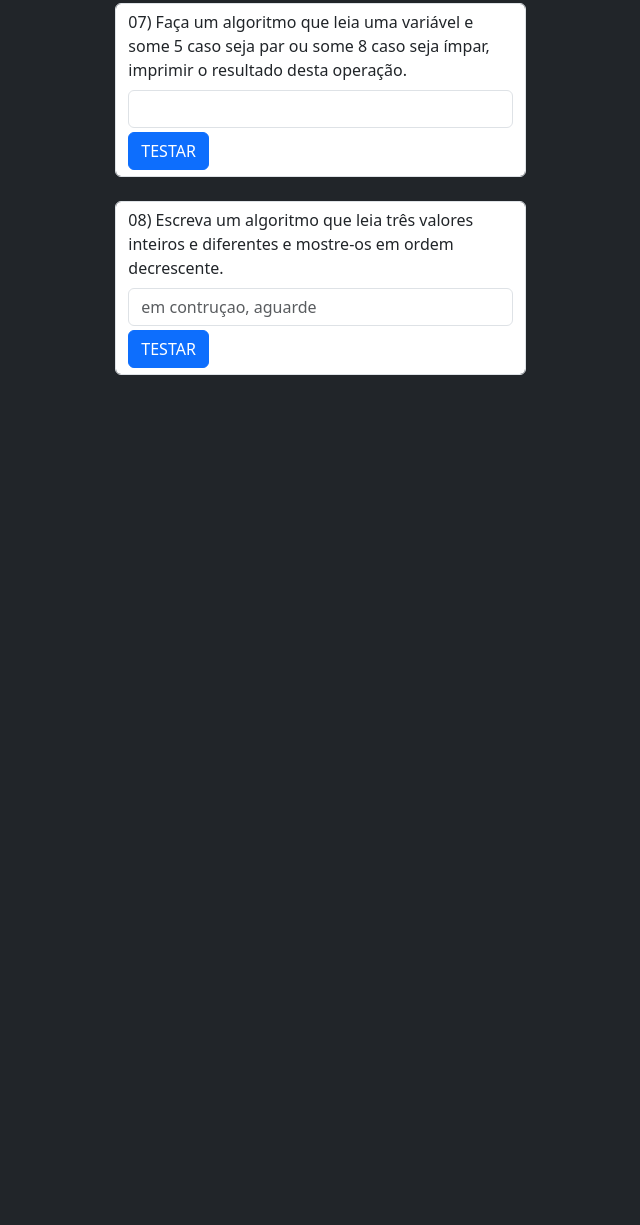
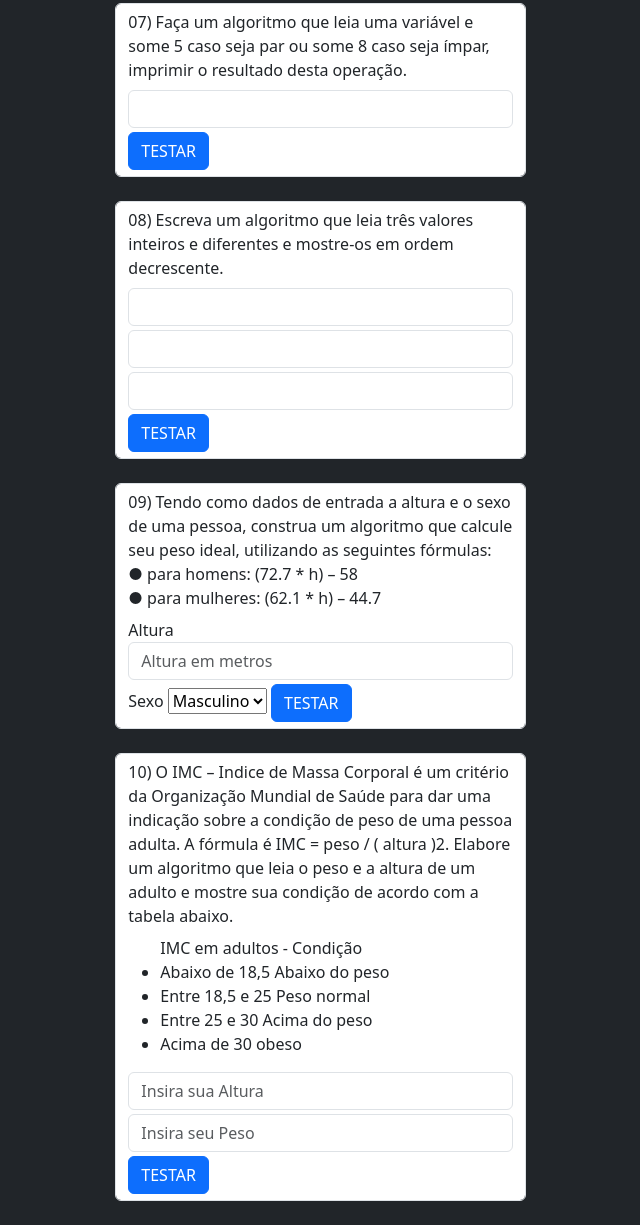
Before and after one commit to Samkuran/Logica_de_programacao, a plain HTML site: page index.html in a window 1280 px wide. Shown: the part 1621-2846 px from the top of the page, without its empty margins (102-742 px from the left). Before the commit the page ends 2020 px from the top, so only its background shows below. Drawn offline with nearby package versions, Linux system fonts and the light colour scheme.

Commit message:
finalizado algoritmos condicionais

```diff
--- a/eventos.js
+++ b/eventos.js
@@ -83,6 +83,61 @@ function ac_07() {
     }
 }
 
+function ac_08(){
+
+    let a = document.getElementById("ac08a").value;
+    let b = document.getElementById("ac08b").value;
+    let c = document.getElementById("ac08c").value;
+    let number = [`${a}`, `${b}`, `${c}`];
+
+    let numberDesc = number.sort(function(a, b) {
+        return b - a;
+    });
+
+    if (a != b && b != c ){
+
+        alert ("Seus numeros são " + numberDesc);
+
+    } else {
+        alert (`Tente números diferentes`);
+    }
+}
+
+function ac_09() {
+    let sexo = document.getElementById("sexoac09");
+    let altura = parseFloat(document.getElementById("ac09").value.replace(",", "."));
+
+    if (Number.isNaN(altura)) {
+        alert ("Altura inválida. Por favor digite um número válido.");
+      } else if (sexo.value == "masculino"){
+        let peso = (altura * 72.7) - 58
+        alert (`Seu peso ideal é ${peso.toFixed(2)} Kg`);
+    } else if (sexo.value == "feminino") {
+        let peso = (altura * 62.1) - 44.7
+        alert (`Seu peso ideal é ${peso.toFixed(2)} Kg`);
+    }
+}
+
+function ac_10(){
+    let altura =  parseFloat(document.getElementById("ac10a").value.replace(",", "."));
+    let peso =  parseFloat(document.getElementById("ac10b").value.replace(",", "."));
+    let imc = peso / (altura*altura)
+
+    if (Number.isNaN(altura)) {
+        alert ("Altura inválida. Por favor digite um número válido.");
+    } else if (Number.isNaN(peso)) {
+        alert ("Peso inválido. Por favor digite um número válido.");
+    } else if (imc <= 18.5){
+        alert(`Voce está Abaixo do peso.`);
+    } else if (imc > 18.5 && imc < 25){
+        alert(`Voce está com Peso normal.`);
+    } else if (imc >= 25 && imc <= 30){
+        alert(`Voce está Acima do peso.`);
+    } else {
+        alert(`Voce está Obeso.`);
+    }
+}
+
 //ALGORITMOS REPETIÇÃO
 
 
--- a/index.html
+++ b/index.html
@@ -98,7 +98,43 @@
                 <label class="form-label">
                     08) Escreva um algoritmo que leia três valores inteiros e diferentes e mostre-os em ordem decrescente.
                 </label>
-                <input id="ac08" type="number" class="form-control mb-1" required placeholder="em contruçao, aguarde">
+                <input id="ac08a" type="number" class="form-control mb-1" required>
+                <input id="ac08b" type="number" class="form-control mb-1" required>
+                <input id="ac08c" type="number" class="form-control mb-1" required>
+                <button class="btn btn-primary">TESTAR</button>
+            </form>
+            <br>
+
+            <form class="form-control" onsubmit="ac_09()">
+                <label class="form-label">
+                    09) Tendo como dados de entrada a altura e o sexo de uma pessoa, construa um algoritmo que calcule seu peso ideal, utilizando as seguintes fórmulas: <br>
+                    ● para homens: (72.7 * h) – 58 <br>
+                    ● para mulheres: (62.1 * h) – 44.7
+                </label>
+                <label for="ac09">Altura</label>
+                <input id="ac09" type="text" class="form-control mb-1" required placeholder="Altura em metros">
+                <label for="sexoac09">Sexo</label>
+                <select name="" id="sexoac09">
+                    <option value="masculino">Masculino</option>
+                    <option value="feminino">Feminino</option>
+                </select>
+                <button class="btn btn-primary">TESTAR</button>
+            </form>
+            <br>
+
+            <form class="form-control" onsubmit="ac_10()">
+                <label class="form-label">
+                    10) O IMC – Indice de Massa Corporal é um critério da Organização Mundial de Saúde para dar uma indicação sobre a condição de peso de uma pessoa adulta. A fórmula é IMC = peso / ( altura )2. Elabore um algoritmo que leia o peso e a altura de um adulto e mostre sua condição de acordo com a tabela abaixo.
+                    </label>
+                <ul>
+                    IMC em adultos - Condição
+                    <li>Abaixo de 18,5 Abaixo do peso</li>
+                    <li>Entre 18,5 e 25 Peso normal</li>
+                    <li>Entre 25 e 30 Acima do peso</li>
+                    <li>Acima de 30 obeso</li>
+                </ul>
+                <input id="ac10a" type="text" class="form-control mb-1" required placeholder="Insira sua Altura">
+                <input id="ac10b" type="text" class="form-control mb-1" required placeholder="Insira seu Peso">
                 <button class="btn btn-primary">TESTAR</button>
             </form>
             <br>
```
